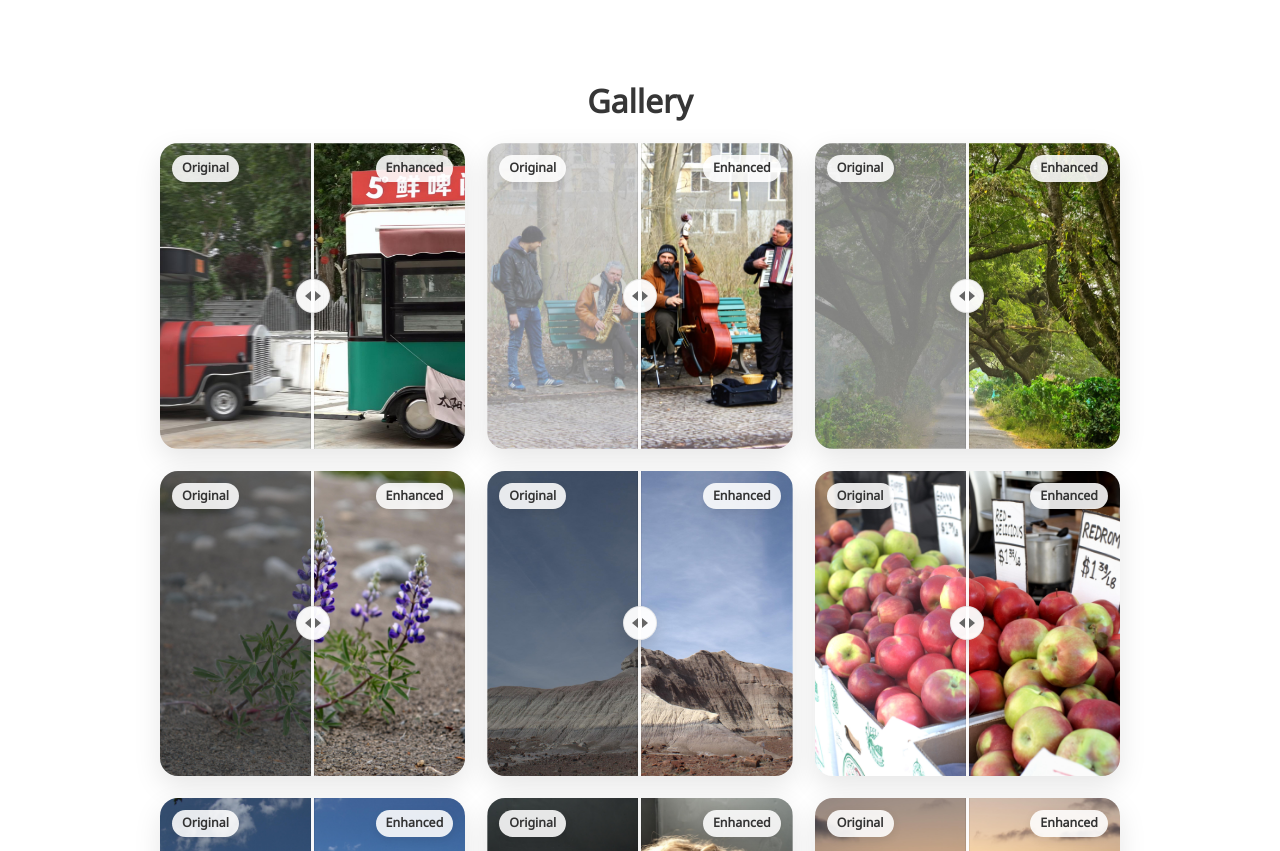
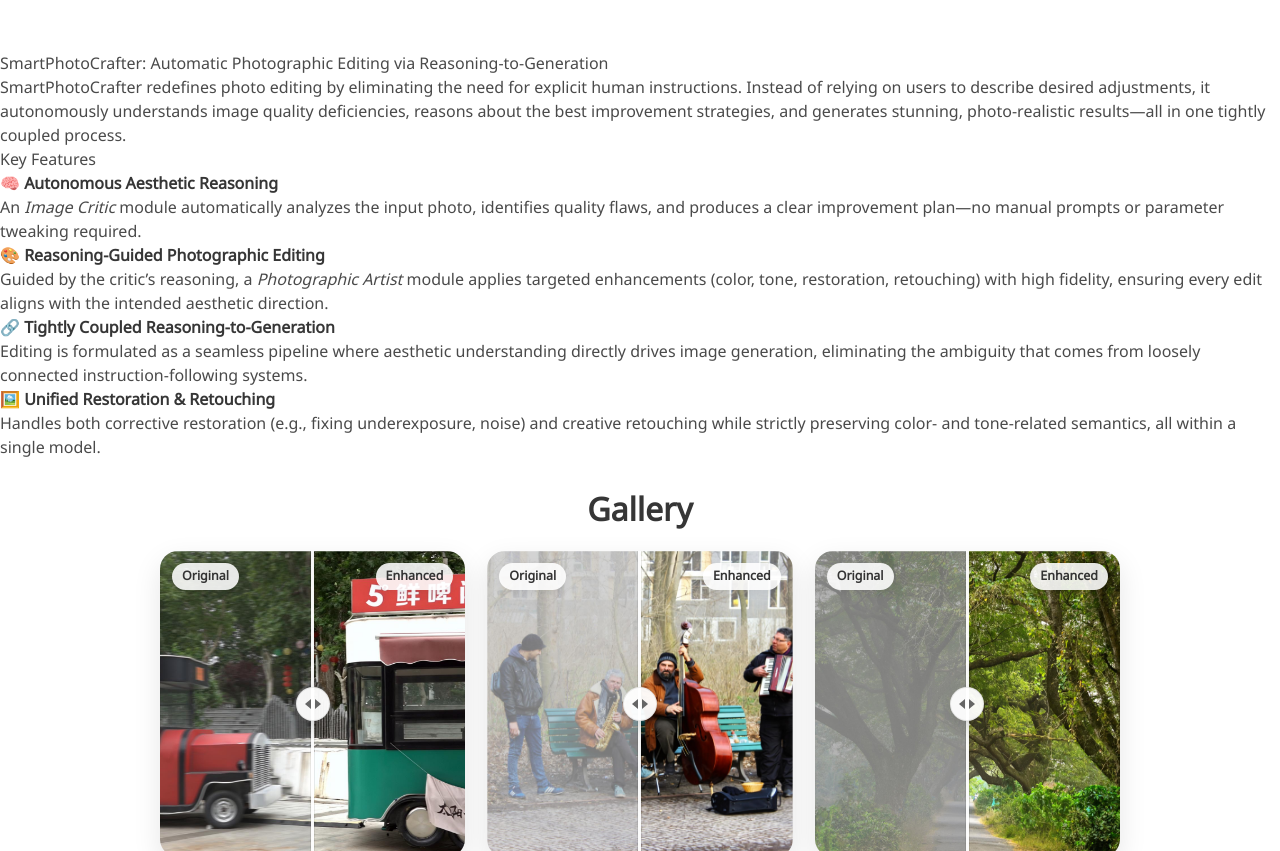
Before and after one commit to vivoCameraResearch/smartphotocrafterweb, a plain HTML site: page index.html in a window 1280 px wide. Shown: the part 1180-2031 px from the top of the page. Drawn offline with nearby package versions, Linux system fonts and the light colour scheme; some icons are missing; a web font is replaced by a local one.

Commit message:
Update index.html

```diff
--- a/index.html
+++ b/index.html
@@ -363,6 +363,44 @@
 </div>
 </section>
 
+<section>
+  <h1>SmartPhotoCrafter: Automatic Photographic Editing via Reasoning-to-Generation</h1>
+
+  <p>
+    SmartPhotoCrafter redefines photo editing by eliminating the need for explicit human instructions.
+    Instead of relying on users to describe desired adjustments, it autonomously understands image quality
+    deficiencies, reasons about the best improvement strategies, and generates stunning, photo-realistic
+    results—all in one tightly coupled process.
+  </p>
+
+  <h2>Key Features</h2>
+  <ul>
+    <li>
+      <strong>🧠 Autonomous Aesthetic Reasoning</strong><br>
+      An <em>Image Critic</em> module automatically analyzes the input photo, identifies quality flaws,
+      and produces a clear improvement plan—no manual prompts or parameter tweaking required.
+    </li>
+    <li>
+      <strong>🎨 Reasoning-Guided Photographic Editing</strong><br>
+      Guided by the critic’s reasoning, a <em>Photographic Artist</em> module applies targeted enhancements
+      (color, tone, restoration, retouching) with high fidelity, ensuring every edit aligns with the
+      intended aesthetic direction.
+    </li>
+    <li>
+      <strong>🔗 Tightly Coupled Reasoning-to-Generation</strong><br>
+      Editing is formulated as a seamless pipeline where aesthetic understanding directly drives image
+      generation, eliminating the ambiguity that comes from loosely connected instruction-following systems.
+    </li>
+    <li>
+      <strong>🖼️ Unified Restoration & Retouching</strong><br>
+      Handles both corrective restoration (e.g., fixing underexposure, noise) and creative retouching
+      while strictly preserving color- and tone-related semantics, all within a single model.
+    </li>
+    <li>
+    </li>
+  </ul>
+</section>
+
   <section class="section comparison-section">
     <div class="container is-max-desktop">
       <h2 class="title is-3 has-text-centered">Gallery</h2>
```
